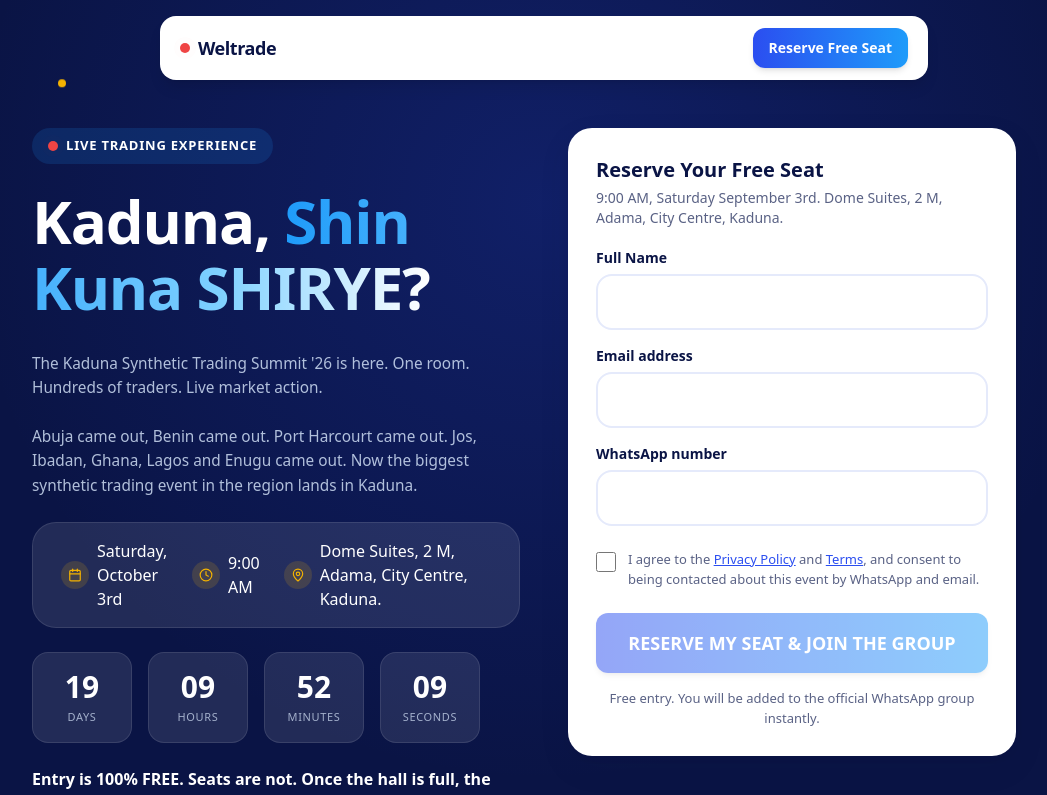
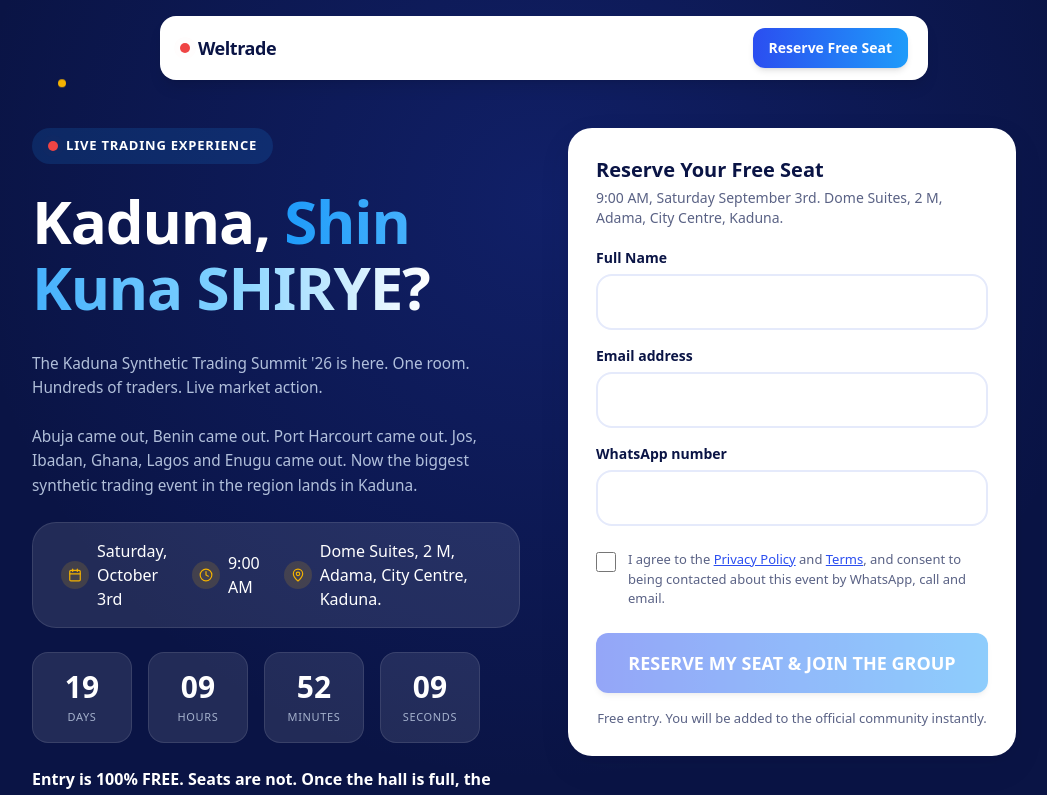
Before and after one commit to Krypton-Creation/weltrade-summit-funnel-demaph, a React (Vite) app: page / in a window 1280 px wide. Shown: the top 795 px of the page, without its empty margins (96-1143 px from the left). Built offline with nearby package versions, Linux system fonts and the light colour scheme; no server answers.

Commit message:
Update RegistrationForm.tsx

```diff
--- a/src/components/RegistrationForm.tsx
+++ b/src/components/RegistrationForm.tsx
@@ -116,7 +116,7 @@ export default function RegistrationForm() {
             >
               Terms
             </Link>
-            , and consent to being contacted about this event by WhatsApp and email.
+            , and consent to being contacted about this event by WhatsApp, call and email.
           </span>
         </label>
         <button
@@ -127,7 +127,7 @@ export default function RegistrationForm() {
           {submitting ? 'Reserving your seat...' : 'RESERVE MY SEAT & JOIN THE GROUP'}
         </button>
         <p className="text-center text-wt-gray-text text-[13px]">
-          Free entry. You will be added to the official WhatsApp group instantly.
+          Free entry. You will be added to the official community instantly.
         </p>
       </form>
     </div>
```
